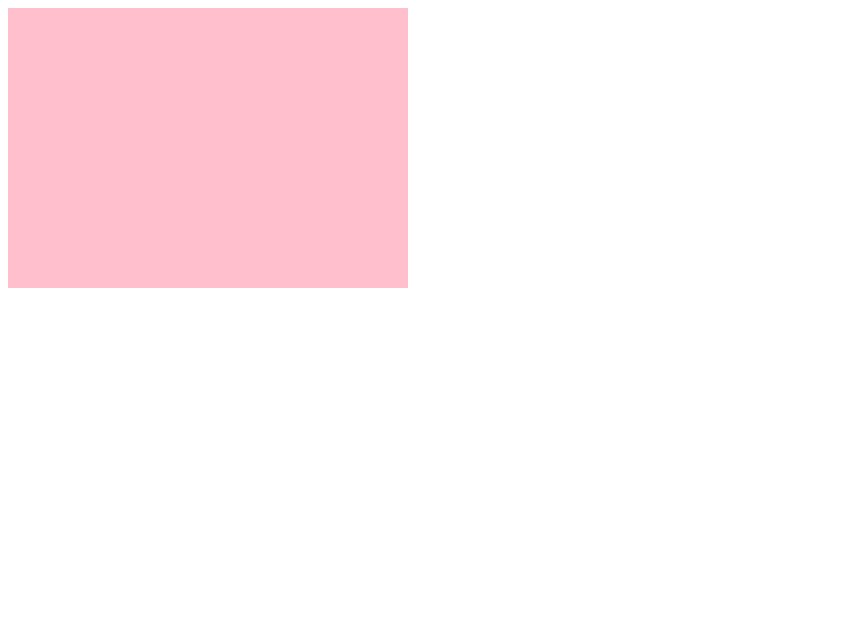
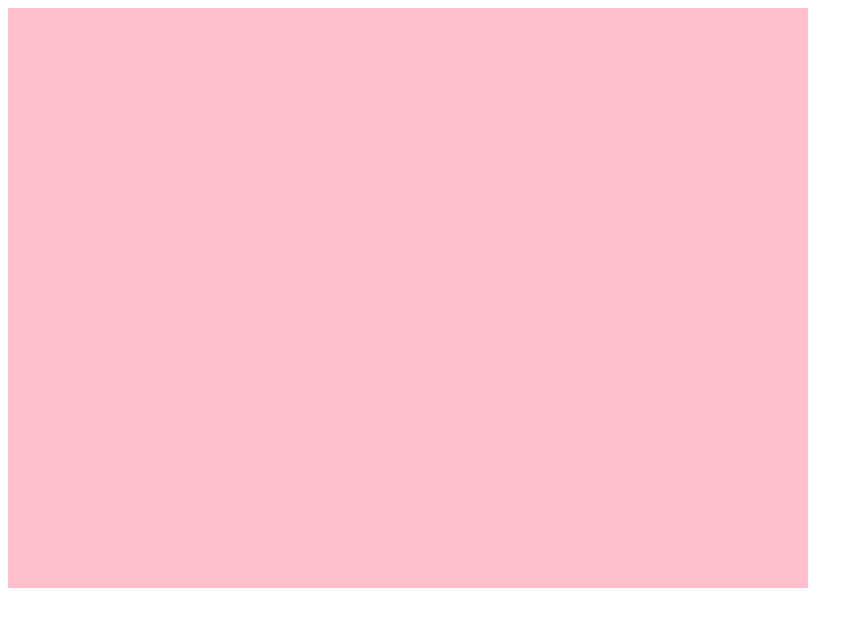
Before and after one commit to joaorulff/IMLens, a website: page playground/index.html in a window 1280 px wide. Shown: the whole page, without its empty margins (0-863 px from the left). Drawn offline with Linux system fonts and the light colour scheme.

Commit message:
usage typo

```diff
--- a/playground/index.html
+++ b/playground/index.html
@@ -7,6 +7,6 @@
     <title>Document</title>
 </head>
 <body>
-    <div id="main-div-1" style="width: 400px; height: 280px; background-color: pink;"></div>
+    <div id="main-div-1" style="width: 800px; height: 580px; background-color: pink;"></div>
 </body>
 </html>
```
Also changed, not shown: README.md.
